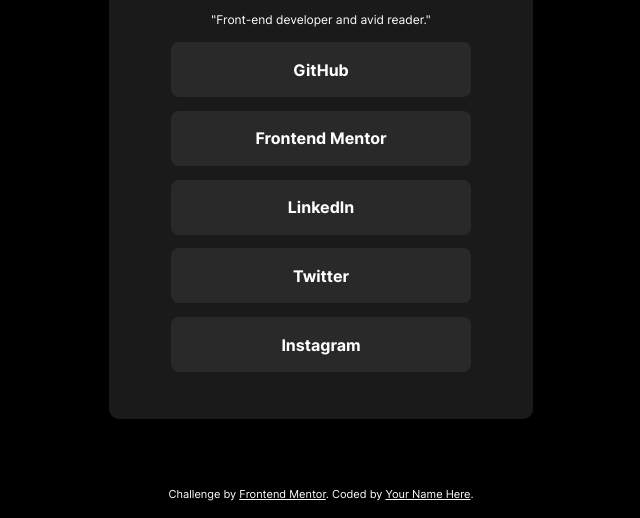
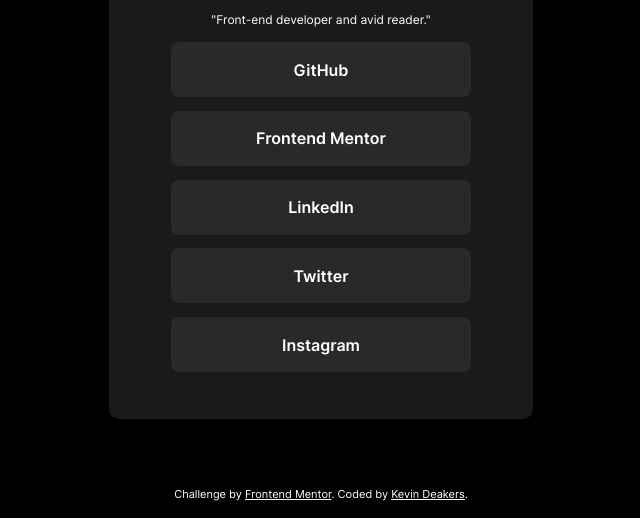
Before and after one commit to kmdeakers/social-links-profile, a plain HTML site: page index.html in a window 1280 px wide. Shown: the part 279-797 px from the top of the page, 319-959 px from the left. Drawn offline with Linux system fonts and the light colour scheme.

```diff
--- a/index.css
+++ b/index.css
@@ -106,7 +106,7 @@
 .links a {
     color: white;
     text-decoration: none;
-    font-weight: 700;
+    font-weight: 600;
     background-color: hsl(0, 0%, 16%);
     width: 80%;
     display: flex;
--- a/index.html
+++ b/index.html
@@ -45,7 +45,7 @@
       Challenge by
       <a href="https://www.frontendmentor.io?ref=challenge" target="_blank"
         >Frontend Mentor</a
-      >. Coded by <a href="#">Your Name Here</a>.
+      >. Coded by <a href="#">Kevin Deakers</a>.
     </div>
   </body>
 </html>
```
